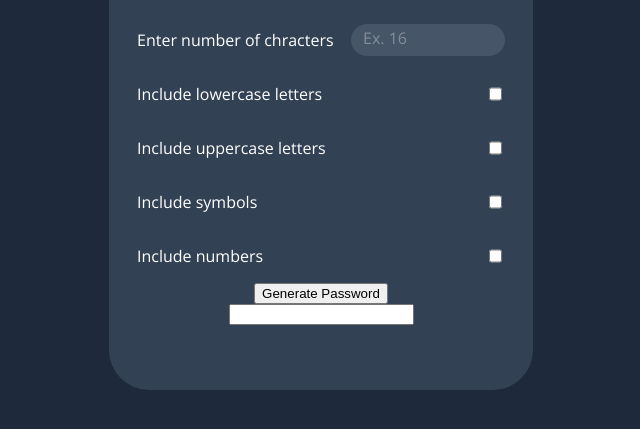
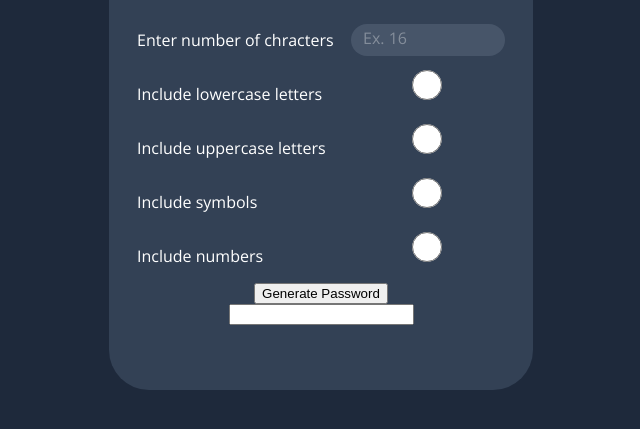
Before and after one commit to MuhammadHussnainShaker/misc-projects, a plain HTML site: page LOCKeT Passowrd Generator/app/index.html in a window 1280 px wide. Shown: the part 225-654 px from the top of the page, without its empty margins (319-959 px from the left). Drawn offline with Linux system fonts and the light colour scheme.

Commit message:
Changed styling of checkboxes to radio buttons.

```diff
--- a/LOCKeT Passowrd Generator/app/index.html
+++ b/LOCKeT Passowrd Generator/app/index.html
@@ -16,19 +16,19 @@
         </div>
         <div class="lowercase flex-space-bw">
             <p>Include lowercase letters</p>
-            <input type="checkbox" name="lowercase" id="lowercase">
+            <input type="radio" name="lowercase" class="checkbox" id="lowercase">
         </div>
         <div class="uppercase flex-space-bw">
             <p>Include uppercase letters</p>
-            <input type="checkbox" name="uppercase" id="uppercase">
+            <input type="radio" name="uppercase" class="checkbox" id="uppercase">
         </div>
         <div class="symbols flex-space-bw">
             <p>Include symbols</p>
-            <input type="checkbox" name="symbols" id="symbols">
+            <input type="radio" name="symbols" class="checkbox" id="symbols">
         </div>
         <div class="numbers flex-space-bw">
             <p>Include numbers</p>
-            <input type="checkbox" name="numbers" id="numbers">
+            <input type="radio" name="numbers" class="checkbox" id="numbers">
         </div>
         <div class="submit-button flex-centered">
             <button type="submit">Generate Password</button>
--- a/LOCKeT Passowrd Generator/app/style.css
+++ b/LOCKeT Passowrd Generator/app/style.css
@@ -65,6 +65,14 @@ p {
     padding-left: 10px;
 }
 
+.checkbox {
+    background-color: #475569;
+    border: 0px;
+    border-radius: 40px;
+    width: 150px;
+    height: 30px;
+}
+
 .flex-centered {
     display: flex;
     justify-content: center;
```
